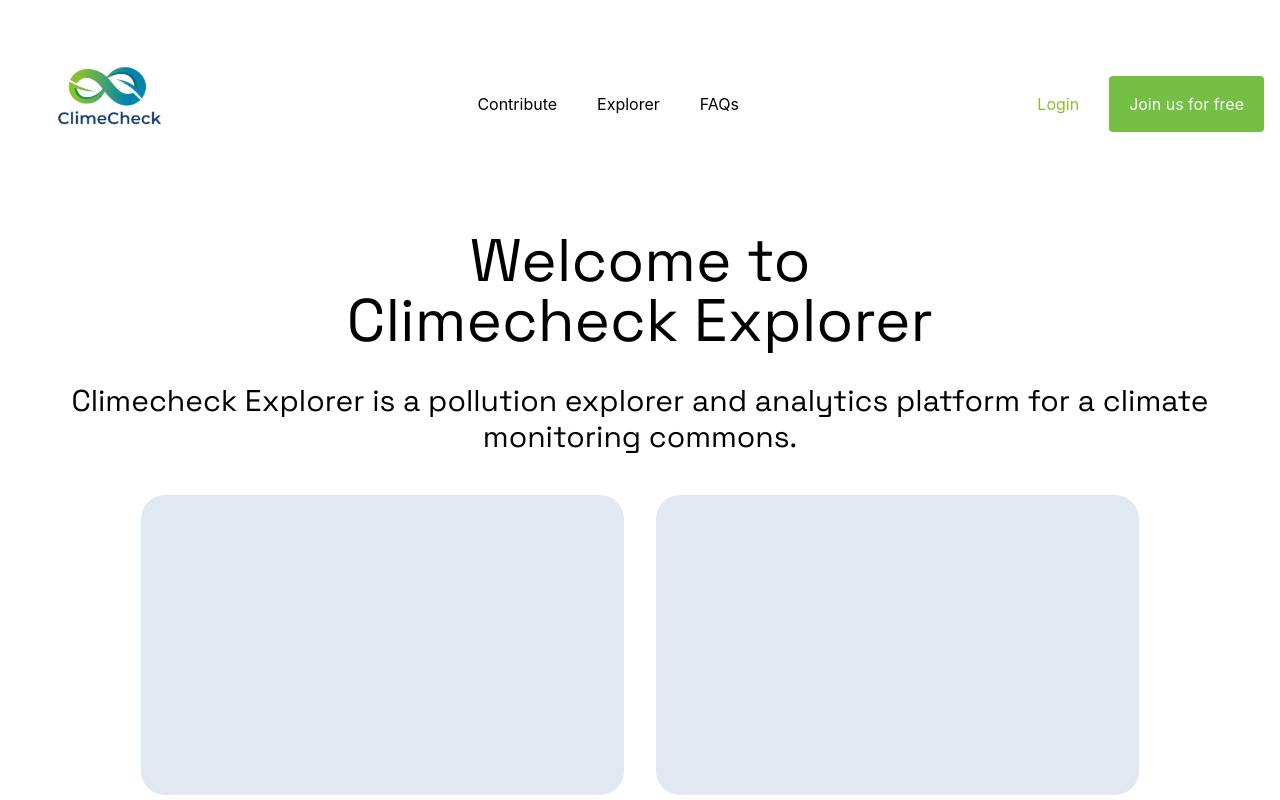
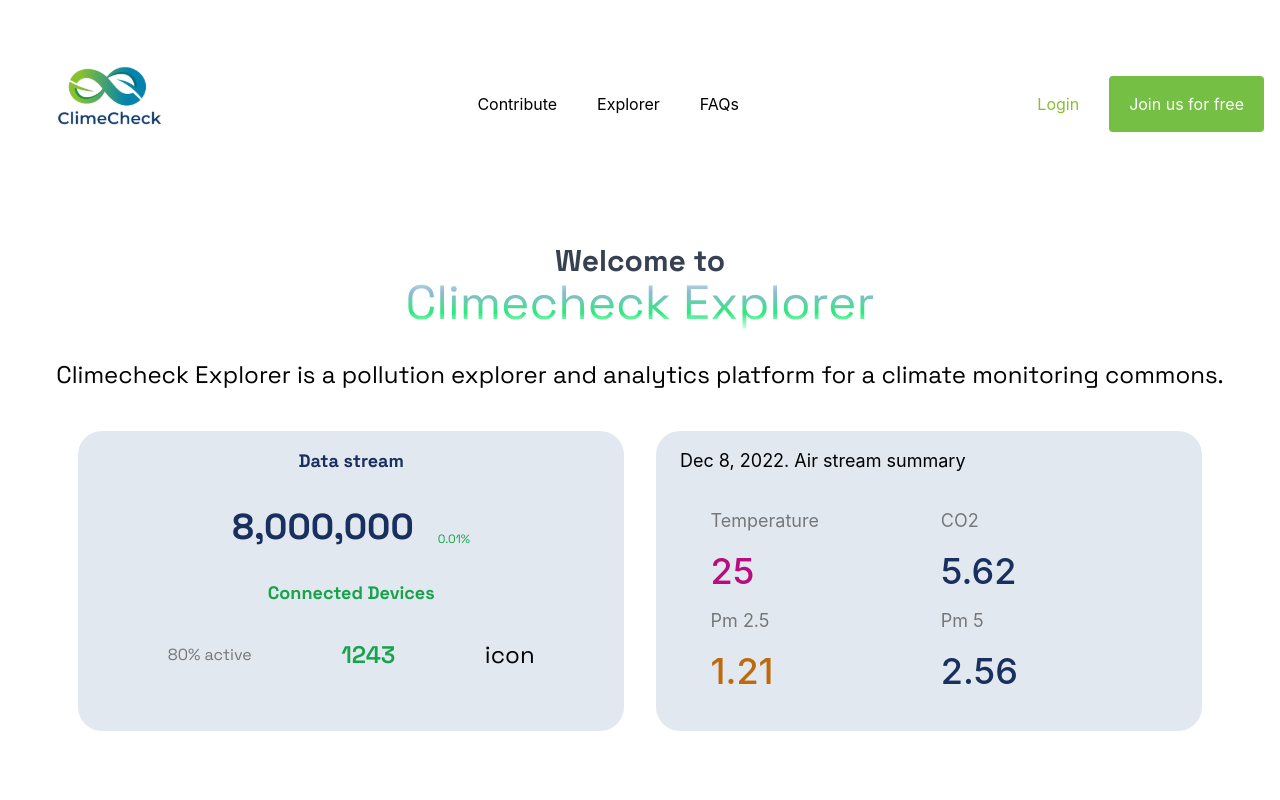
Before and after one commit to ClimeCheck/UI, a Next.js app: page /explore in a window 1280 px wide. Shown: the top 800 px of the page. Built offline with nearby package versions, Linux system fonts and the light colour scheme.

Commit message:
Explore works

```diff
--- a/components/Explore/Explore.jsx
+++ b/components/Explore/Explore.jsx
@@ -6,19 +6,52 @@
     return (
         <>
             <div className='max-w-7xl mx-auto p-4'>
-                <Navbar textColor={"black"}/>
-                <div className='w-full text-lg text-black flex flex-col items-start justify-center'>
+                <Navbar textColor={"black"} />
+                <div className='pb-20 w-full text-lg text-black flex flex-col items-start justify-center'>
                     {/* Introduction */}
                     <div className='font-Grotesk flex flex-col w-full items-center py-10'>
-                    <h1 className='text-3xl md:text-5xl lg:text-6xl font-Grotesk max-w-2xl text-center pb-8'>Welcome to Climecheck Explorer</h1>
-                    <p className='text-xl md:text-3xl font-Grotesk text-center'>Climecheck Explorer is a pollution explorer and analytics platform for a climate monitoring commons.</p>
+                        <div className='text-3xl md:text-5xl font-Grotesk max-w-2xl text-center pb-8'>
+                            <span className='text-2xl md:text-3xl text-gray-700 font-bold'>Welcome to </span><br />
+                            <span className='green-gradient-text'>Climecheck Explorer</span>
+                        </div>
+                        <p className='text-xl md:text-2xl font-Grotesk text-center'>Climecheck Explorer is a pollution explorer and analytics platform for a climate monitoring commons.</p>
                     </div>
                     {/* Cards */}
-                    <div className="w-full md:w-[80%] mx-auto flex gap-8 flex-col md:flex-row items-center pb-20">
+                    <div className="w-full md:w-[90%] mx-auto flex gap-8 flex-col md:flex-row items-center pb-20">
                         {/* Card 1 */}
-                        <div className='h-[300px] w-1/2 bg-slate-200 rounded-3xl'>
+                        <div className='md:h-[300px] font-Grotesk w-[85%] md:w-1/2 bg-slate-200 rounded-3xl flex flex-col justify-start items-center space-y-6 md:space-y-8'>
+                            <h4 className='pt-4 text-[#192F5D] font-bold'>Data stream</h4>
+                            <div className='flex space-x-6 items-end'>
+                                <span className='text-[#192F5D] text-2xl md:text-4xl font-bold'>8,000,000</span>
+                                <span className='text-xs text-green-600'>0.01%</span>
+                            </div>
+                            <h4 className='text-green-600 font-bold'>Connected Devices</h4>
+                            <div className='flex flex-row items-center justify-evenly space-x-8 w-full px-8 text-xl md:text-2xl'>
+                                <span className='text-[#777777] text-base'>80% active</span>
+                                <span className='text-green-600 font-semibold'>1243</span>
+                                <span>icon</span>
+
+                            </div>
+                            <div></div>
                         </div>
-                        <div className='h-[300px] w-1/2 bg-slate-200 rounded-3xl'>
+                        {/* Card 2 */}
+                        <div className='md:h-[300px] w-[85%] md:w-1/2 bg-slate-200 rounded-3xl overflow-hidden flex flex-col justify-start items-start space-y-6 md:space-y-8'>
+                            <span className='pt-4 px-6 text-start'>Dec 8, 2022. Air stream summary</span>
+                            <div className='flex flex-col md:flex-row w-[80%] mx-auto gap-6 text-[#777777]'>
+                                <div className='w-1/2 flex flex-col space-y-4'>
+                                    <p>Temperature</p>
+                                    <p className='text-[#B80D7F] text-2xl md:text-4xl font-medium'>25</p>
+                                    <p>Pm 2.5</p>
+                                    <p className='text-[#BE690B] text-2xl md:text-4xl font-medium'>1.21</p>
+                                </div>
+                                <div className='w-1/2 flex flex-col space-y-4'>
+                                    <p>CO2</p>
+                                    <p className='text-2xl md:text-4xl font-medium text-[#192F5D]'>5.62</p>
+                                    <p>Pm 5</p>
+                                    <p className='text-2xl md:text-4xl font-medium text-[#192F5D]'>2.56</p>
+                                </div>
+
+                            </div>
                         </div>
                     </div>
                 </div>
--- a/styles/globals.css
+++ b/styles/globals.css
@@ -65,3 +65,9 @@
     display: inline-block;
   }
 }
+
+.green-gradient-text {
+  background: -webkit-linear-gradient(#DFFDEB,#91B8D4,#2AEA7B, #FFFFFF);	/* <-- create background gradient. */
+  -webkit-background-clip: text;							/* <-- have the gradient clip to the text. */
+  -webkit-text-fill-color: transparent;
+}
```
